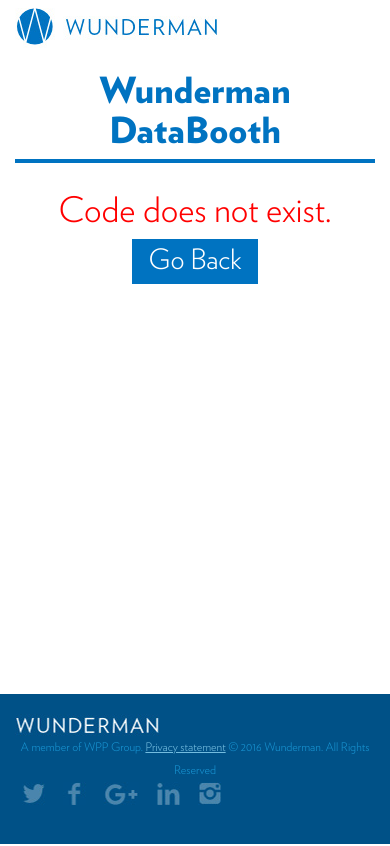
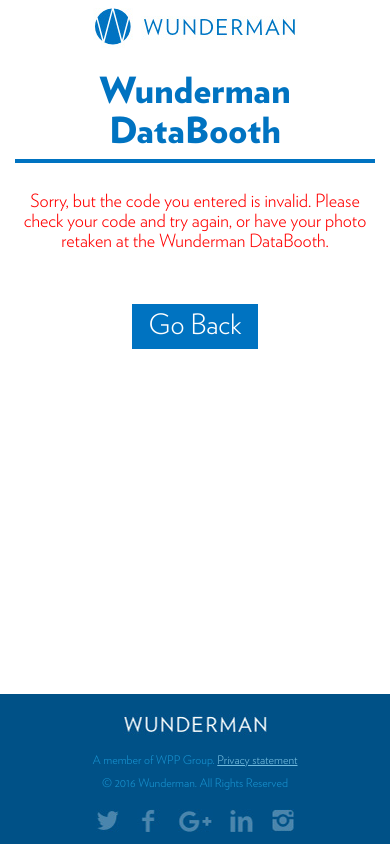
Before and after one commit to ekersten/mydataportrait, a Django app: page /photo/ in a window 390 px wide. Run offline with Django 3.2, Linux system fonts and the light colour scheme; data that the repository does not hold is empty; some libraries are stand-ins or nearby versions.

Commit message:
cambios esteticos para pantallas chicas

```diff
--- a/dataportrait/booth/static/css/booth.css
+++ b/dataportrait/booth/static/css/booth.css
@@ -18,7 +18,7 @@
 h3 {
     font-family: 'Verlag';
     color: #0073c1;
-    font-size: 2.5em;
+    font-size: 1.3em;
 }
 
 form.code_form {
@@ -106,6 +106,7 @@
 
 .warning {
     color: red;
+    margin: 1em 0 3em;
 }
 
 .wrapper {
@@ -149,3 +150,38 @@
     list-style: none;
     margin: 10px auto;
 }
+
+/* small media queries */
+@media (max-width: 768px) {
+    .logo {
+        text-align: center;
+    }
+
+    .yes_no_actions a {
+        margin: 10px .5em;
+    }
+
+    .footer {
+        padding-top: 5px;
+    }
+
+    .footer .line2 {
+        clear: both;
+        display: inline-block;
+    }
+
+    .footer .wunderman, .footer .social {
+        text-align: center;
+        margin: 1em 0;
+    }
+
+    .social_login .button {
+        display: inline-block;
+        clear: both;
+        margin: 0 0 1em;
+    }
+
+    .social_login .button:last-child {
+        margin-bottom: 0;
+    }
+}
--- a/dataportrait/booth/static/js/photo.js
+++ b/dataportrait/booth/static/js/photo.js
@@ -1,6 +1,7 @@
 (function($) {
     $('.yes_no.yes').on('click', function() {
         $('.yes_no_actions').hide();
+        $('.isthisyou').hide();
         $('.social_login').show().removeClass('hidden');
     });
 })(jQuery);
--- a/dataportrait/templates/base.html
+++ b/dataportrait/templates/base.html
@@ -30,9 +30,9 @@
     <footer class="footer">
         <div class="container">
             <div class="row">
-                <div class="col-xs-12 col-md-2 col-md-offset-1"><img src="{% static 'img/logo-footer.jpg' %}" alt="Wunderman"></div>
-                <div class="col-xs-12 col-md-6 text">A member of WPP Group. <a href="http://www.wunderman.com/privacy-policy">Privacy statement</a> &copy; 2016 Wunderman. All Rights Reserved</div>
-                <div class="col-xs-12 col-md-3">
+                <div class="col-xs-12 col-md-2 col-md-offset-1 wunderman"><img src="{% static 'img/logo-footer.jpg' %}" alt="Wunderman"></div>
+                <div class="col-xs-12 col-md-6 text">A member of WPP Group. <a href="http://www.wunderman.com/privacy-policy">Privacy statement</a> <span class="line2">&copy; 2016 Wunderman. All Rights Reserved</span></div>
+                <div class="col-xs-12 col-md-3 social">
                     <a href="https://twitter.com/wunderman"><img src="{% static 'img/twitter-icon.jpg' %}" alt="Twitter" class="icon"></a>
                     <a href="https://www.facebook.com/Wunderman"><img src="{% static 'img/facebook-icon.jpg' %}" alt="Facebook" class="icon"></a>
                     <a href="https://plus.google.com/116596930493913398261"><img src="{% static 'img/google-icon.jpg' %}" alt="Google Plus" class="icon"></a>
--- a/dataportrait/templates/photo.html
+++ b/dataportrait/templates/photo.html
@@ -10,11 +10,11 @@
     {% if photo %}
     <div class="row">
         <div class="col-xs-12 text-center">
-            <h3>Is this you?</h3>
             {% if photo.image %}
-            <img src="{{ photo.image.url }}" class="chroma_image" width="400">
+                <h3 class="isthisyou">Is this you?</h3>
+                <img src="{{ photo.image.url }}" class="chroma_image" width="400">
             {% else %}
-            <h3 class="warning">Image not found!</h3>
+                <h3 class="warning">The image has not been uploaded yet. Please try again in 5 minutes.</h3>
             {% endif %}
         </div>
     </div>
@@ -39,7 +39,7 @@
     {% if error %}
         <div class="row">
             <div class="col-xs-12 text-center">
-                <h3 class="warning">Code does not exist.</h3>
+                <h3 class="warning">Sorry, but the code you entered is invalid. Please check your code and try again, or have your photo retaken at the Wunderman DataBooth.</h3>
                 <a href="{% url 'booth:index' %}" class="button">Go Back</a>
             </div>
         </div>
```
